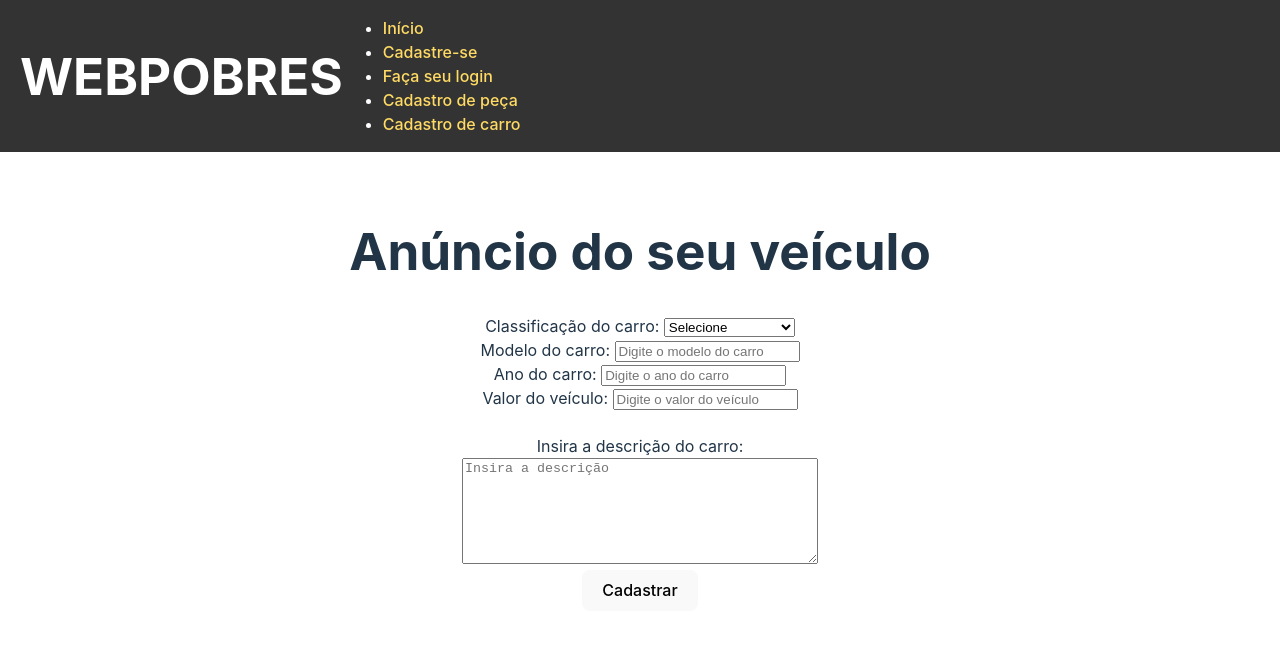
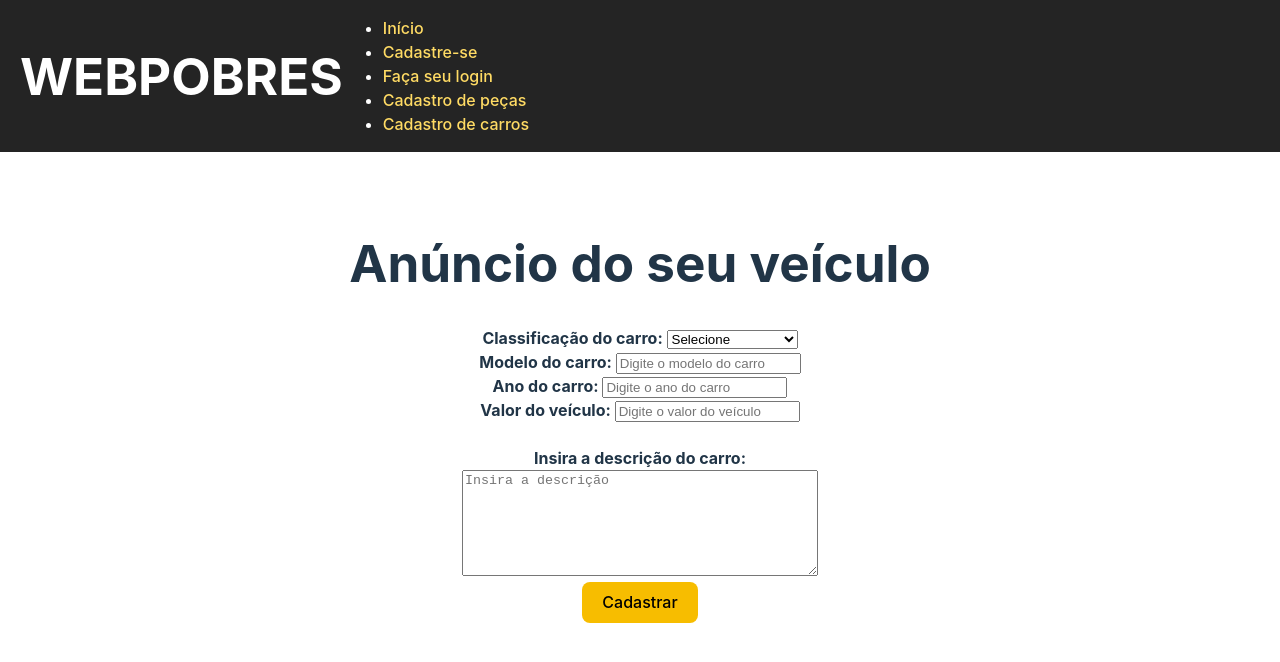
Before and after one commit to LeaelSouza/projeto_SA, a React (Vite) app in the folder vite-project/: page /anuncioCarro in a window 1280 px wide. Shown: the top 662 px of the page. Built offline with nearby package versions, Linux system fonts and the light colour scheme.

Commit message:
mudanças no design

```diff
--- a/vite-project/index.html
+++ b/vite-project/index.html
@@ -4,13 +4,13 @@
     <meta charset="UTF-8" />
     <link rel="icon" type="image" href="" />
     <meta name="viewport" content="width=device-width, initial-scale=1.0" />
-    <title>Projeto</title>
+    <title>WebPobres</title>
   </head>
 
   <header>
     <style>
       .cabecalho {
-        background-color: #333;
+        background-color: rgb(36, 36, 36);
         color: #fff;
         padding: 0px 20px;
         display: flex;
@@ -28,8 +28,8 @@
         <li><a href="/">Início</a></li>
         <li><a href="/cadastroUsuario">Cadastre-se</a></li>
         <li><a href="/login">Faça seu login</a></li>
-        <li><a href="/anuncioPeca">Cadastro de peça</a></li>
-        <li><a href="/anuncioCarro">Cadastro de carro</a></li>
+        <li><a href="/anuncioPeca">Cadastro de peças</a></li>
+        <li><a href="/anuncioCarro">Cadastro de carros</a></li>
       </ul>
     </div>
 
--- a/vite-project/src/App.css
+++ b/vite-project/src/App.css
@@ -41,7 +41,8 @@
   color: #888;
 }
 
-/* App.css */
+/* ---------------- */
+
 .modo-escuro {
   background-color: #333;
   color: #fff;
--- a/vite-project/src/TelaInicial/inicio.jsx
+++ b/vite-project/src/TelaInicial/inicio.jsx
@@ -30,6 +30,8 @@ function TelaInicio(){
             <br />
             <Link to={'/anuncioPeca'}>Cadastro de peça</Link> */}
             <Outlet />
+        <h1><b>Seja bem-vindo ao WebPobres!</b></h1>
+        <h2>Compra e venda de veículos e peças em um só lugar.</h2>
         </div>
         </>
     )
--- a/vite-project/src/index.css
+++ b/vite-project/src/index.css
@@ -47,7 +47,7 @@ button {
   transition: border-color 0.25s;
 }
 button:hover {
-  border-color: #646cff;
+  border-color: #ad8e00;
 }
 button:focus,
 button:focus-visible {
@@ -64,7 +64,7 @@ button:focus-visible {
     color: #c7a535;
   }
   button {
-    background-color: #f9f9f9;
+    background-color: #f7bd00;
   }
 }
 
--- a/vite-project/src/telaAnuncios/anuncioCarro/anuncioCarro.jsx
+++ b/vite-project/src/telaAnuncios/anuncioCarro/anuncioCarro.jsx
@@ -48,8 +48,9 @@ function CadastroCarro() {
 
     return (
         <>
+            <br></br>
             <h1 className="titulo">Anúncio do seu veículo</h1>
-            <label htmlFor="classificacaoCarro">Classificação do carro: </label>
+            <label htmlFor="classificacaoCarro"><b>Classificação do carro: </b></label>
             <select value={classificacaoCarro} onChange={(e) => setClassificacaoCarro(e.target.value)}>
                 <option value="aspirado">Selecione</option>
                 <option value="aspirado">Aspirado</option>
@@ -59,19 +60,19 @@ function CadastroCarro() {
                 <option value="sucata">Sucata</option>
             </select>
             <br />
-            <label htmlFor="modeloCarro">Modelo do carro: </label>
+            <label htmlFor="modeloCarro"><b>Modelo do carro: </b></label>
             <input type="text" placeholder="Digite o modelo do carro" value={modeloCarro} onChange={(e) => setModeloCarro(e.target.value)} />
             <br />
-            <label htmlFor="anoCarro">Ano do carro: </label>
+            <label htmlFor="anoCarro"><b>Ano do carro: </b></label>
             <input type="text" maxLength={4} placeholder="Digite o ano do carro" value={anoCarro} onChange={(e) => setAnoCarro(e.target.value)} />
             <br />
-            <label htmlFor="precoCarro">Valor do veículo: </label>
+            <label htmlFor="precoCarro"><b>Valor do veículo: </b></label>
             <input type="text" maxLength={8} placeholder="Digite o valor do veículo" value={precoCarro} onChange={(e) => setPrecoCarro(e.target.value)} />
             <br /><br/>
-            <label htmlFor="descricaoCarro">Insira a descrição do carro:</label>
-            <br />
+            <label htmlFor="descricaoCarro"><b>Insira a descrição do carro: </b></label>
+            <br/>
             <textarea className="descricaoCarro" maxLength={300} placeholder="Insira a descrição" value={descricaoCarro} onChange={(e) => setDescricaoCarro(e.target.value)} />
-            <br />
+            <br/>
             <button onClick={handleSubmit}>Cadastrar</button>
 
             {enviado && (
--- a/vite-project/src/usuario/cadastroUsuario/cadastroUsuario.jsx
+++ b/vite-project/src/usuario/cadastroUsuario/cadastroUsuario.jsx
@@ -10,6 +10,7 @@ import React, { useState } from 'react';
 import { Link } from "react-router-dom";
 
 function CadastroUsuario() {
+
   const [nome, setNome] = useState('');
   const [email, setEmail] = useState('');
   const [senha, setSenha] = useState('');
```
Also changed, not shown: vite-project/src/imagens/supra.jpg (added).
